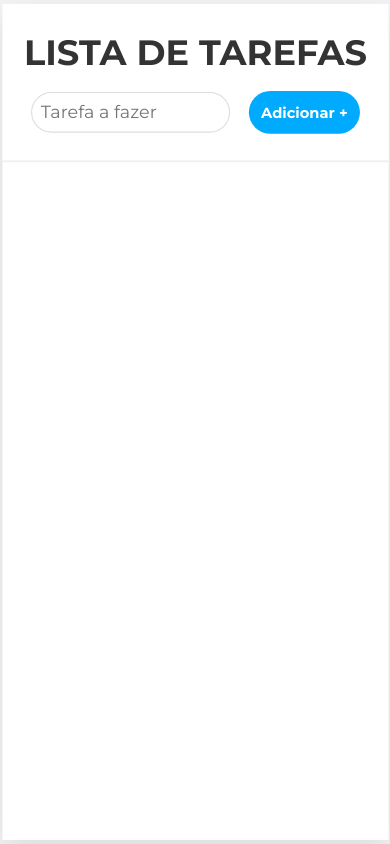
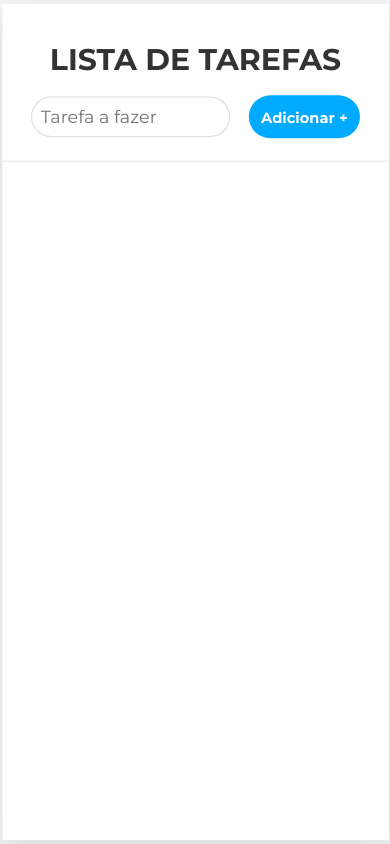
Before and after one commit to SrDev-Henrique/Lista-de-Tarefas-JQuery, a plain HTML site: page index.html in a window 390 px wide. Drawn offline with nearby package versions, Linux system fonts and the light colour scheme.

Commit message:
Add padding top to 400px media screen

```diff
--- a/style.css
+++ b/style.css
@@ -191,6 +191,10 @@ button{
         padding: 0;
     }
 
+    .top form h1 {
+        font-size: 1.7rem;
+    }
+
     .top input{
         width: 55%;
     }
@@ -199,3 +203,9 @@ button{
         flex-direction: column;
     }
 }
+
+@media (max-width: 400px){
+    .top{
+        padding-top: 14px;
+    }
+}
```
